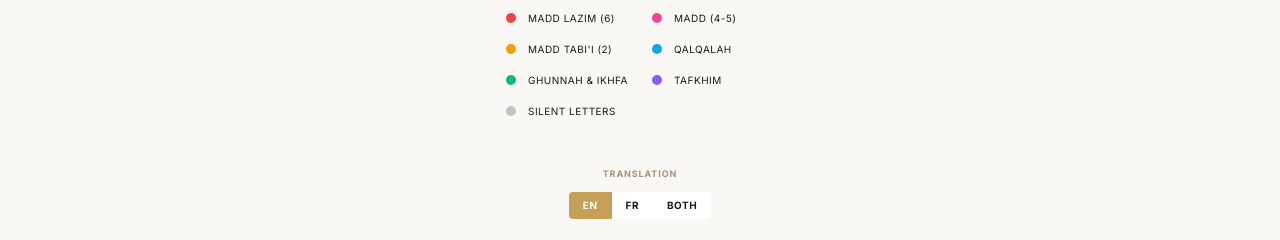
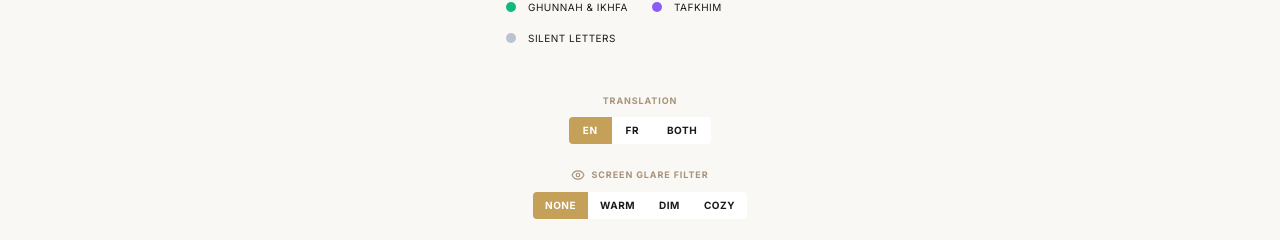
Before and after one commit to susu532/quran-tajweed, a React (Vite) app: page / in a window 1280 px wide. Shown: the part 557-797 px from the top of the page. Built offline with nearby package versions, Linux system fonts and the light colour scheme; no server answers; a web font is replaced by a local one.

Commit message:
Update App.tsx

```diff
--- a/src/App.tsx
+++ b/src/App.tsx
@@ -7,7 +7,7 @@ import React, { useState, useEffect, useRef } from "react";
 import { fetchSurahs, fetchSurahWithTajweed } from "./api";
 import { Surah, SurahDetail } from "./types";
 import { TajweedText } from "./components/TajweedText";
-import { BookOpen, ChevronDown, PlayCircle, Loader2 } from "lucide-react";
+import { BookOpen, ChevronDown, PlayCircle, Loader2, Eye } from "lucide-react";
 import { motion, AnimatePresence } from "motion/react";
 
 export default function App() {
@@ -31,6 +31,12 @@ export default function App() {
   );
   const [showTafsir, setShowTafsir] = useState<boolean>(false);
   const [isInitialLoad, setIsInitialLoad] = useState<boolean>(true);
+  const [glareFilter, setGlareFilter] = useState<"none" | "warm" | "dim" | "dark">(
+    () => {
+      const saved = localStorage.getItem("saved_glare_filter");
+      return (saved as "none" | "warm" | "dim" | "dark") || "none";
+    },
+  );
 
   useEffect(() => {
     fetchSurahs().then(setSurahs).catch(console.error);
@@ -67,6 +73,10 @@ export default function App() {
   useEffect(() => {
     localStorage.setItem("saved_verse_index", currentVerseIndex.toString());
   }, [currentVerseIndex]);
+
+  useEffect(() => {
+    localStorage.setItem("saved_glare_filter", glareFilter);
+  }, [glareFilter]);
 
   const handlePrev = () => {
     if (currentVerseIndex > 0) {
@@ -123,7 +133,17 @@ export default function App() {
   const selectedSurah = surahs.find((s) => s.number === selectedSurahId);
 
   return (
-    <div className="min-h-screen flex flex-col bg-[#FDFBF7] text-[#1A1A1A] font-serif border-4 md:border-[16px] border-[#E8E1D5] selection:bg-[#C5A059]/30">
+    <div
+      className={`min-h-screen flex flex-col bg-[#FDFBF7] text-[#1A1A1A] font-serif border-4 md:border-[16px] border-[#E8E1D5] selection:bg-[#C5A059]/30 transition-all duration-300 ${
+        glareFilter === "warm"
+          ? "glare-filter-warm"
+          : glareFilter === "dim"
+            ? "glare-filter-dim"
+            : glareFilter === "dark"
+              ? "glare-filter-dark"
+              : ""
+      }`}
+    >
       {/* Header */}
       <header className="flex justify-between items-center px-4 md:px-12 py-6 md:py-8 border-b border-[#E8E1D5] relative z-20 bg-[#FDFBF7]">
         <div className="flex flex-col">
@@ -403,8 +423,9 @@ export default function App() {
           </div>
         </div>
 
-        <div className="p-6 md:p-8 flex flex-col items-center justify-center lg:col-span-1 md:col-span-2 text-center bg-[#FAF8F4]">
-          <span className="text-[9px] uppercase tracking-widest font-sans font-bold text-[#A6937C] mb-3">
+        <div className="p-6 md:p-8 flex flex-col items-center justify-center lg:col-span-1 md:col-span-2 text-center bg-[#FAF8F4] gap-6">
+          <div className="flex flex-col items-center w-full">
+            <span className="text-[9px] uppercase tracking-widest font-sans font-bold text-[#A6937C] mb-2.5">
               Translation
             </span>
             <div className="flex border border-[#D5C9B8] rounded-[4px] overflow-hidden bg-white shadow-sm">
@@ -440,6 +461,56 @@ export default function App() {
               </button>
             </div>
           </div>
+
+          <div className="flex flex-col items-center w-full">
+            <span className="text-[9px] uppercase tracking-widest font-sans font-bold text-[#A6937C] mb-2.5 flex items-center gap-1.5 select-none">
+              <Eye className="w-3.5 h-3.5 text-[#A6937C]" />
+              Screen Glare Filter
+            </span>
+            <div className="flex border border-[#D5C9B8] rounded-[4px] overflow-hidden bg-white shadow-sm">
+              <button
+                onClick={() => setGlareFilter("none")}
+                className={`px-3 py-1.5 text-[10px] uppercase tracking-wider font-sans font-bold transition-all ${
+                  glareFilter === "none"
+                    ? "bg-[#C5A059] text-white"
+                    : "text-[#1A1A1A] hover:bg-[#FAF8F4]"
+                }`}
+              >
+                None
+              </button>
+              <button
+                onClick={() => setGlareFilter("warm")}
+                className={`px-3 py-1.5 text-[10px] uppercase tracking-wider font-sans font-bold transition-all border-l border-[#D5C9B8] ${
+                  glareFilter === "warm"
+                    ? "bg-[#C5A059] text-white"
+                    : "text-[#1A1A1A] hover:bg-[#FAF8F4]"
+                }`}
+              >
+                Warm
+              </button>
+              <button
+                onClick={() => setGlareFilter("dim")}
+                className={`px-3 py-1.5 text-[10px] uppercase tracking-wider font-sans font-bold transition-all border-l border-r border-[#D5C9B8] ${
+                  glareFilter === "dim"
+                    ? "bg-[#C5A059] text-white"
+                    : "text-[#1A1A1A] hover:bg-[#FAF8F4]"
+                }`}
+              >
+                Dim
+              </button>
+              <button
+                onClick={() => setGlareFilter("dark")}
+                className={`px-3 py-1.5 text-[10px] uppercase tracking-wider font-sans font-bold transition-all ${
+                  glareFilter === "dark"
+                    ? "bg-[#C5A059] text-white"
+                    : "text-[#1A1A1A] hover:bg-[#FAF8F4]"
+                }`}
+              >
+                Cozy
+              </button>
+            </div>
+          </div>
+        </div>
       </footer>
     </div>
   );
```
Lines whose indentation alone changed are shown as unchanged.
